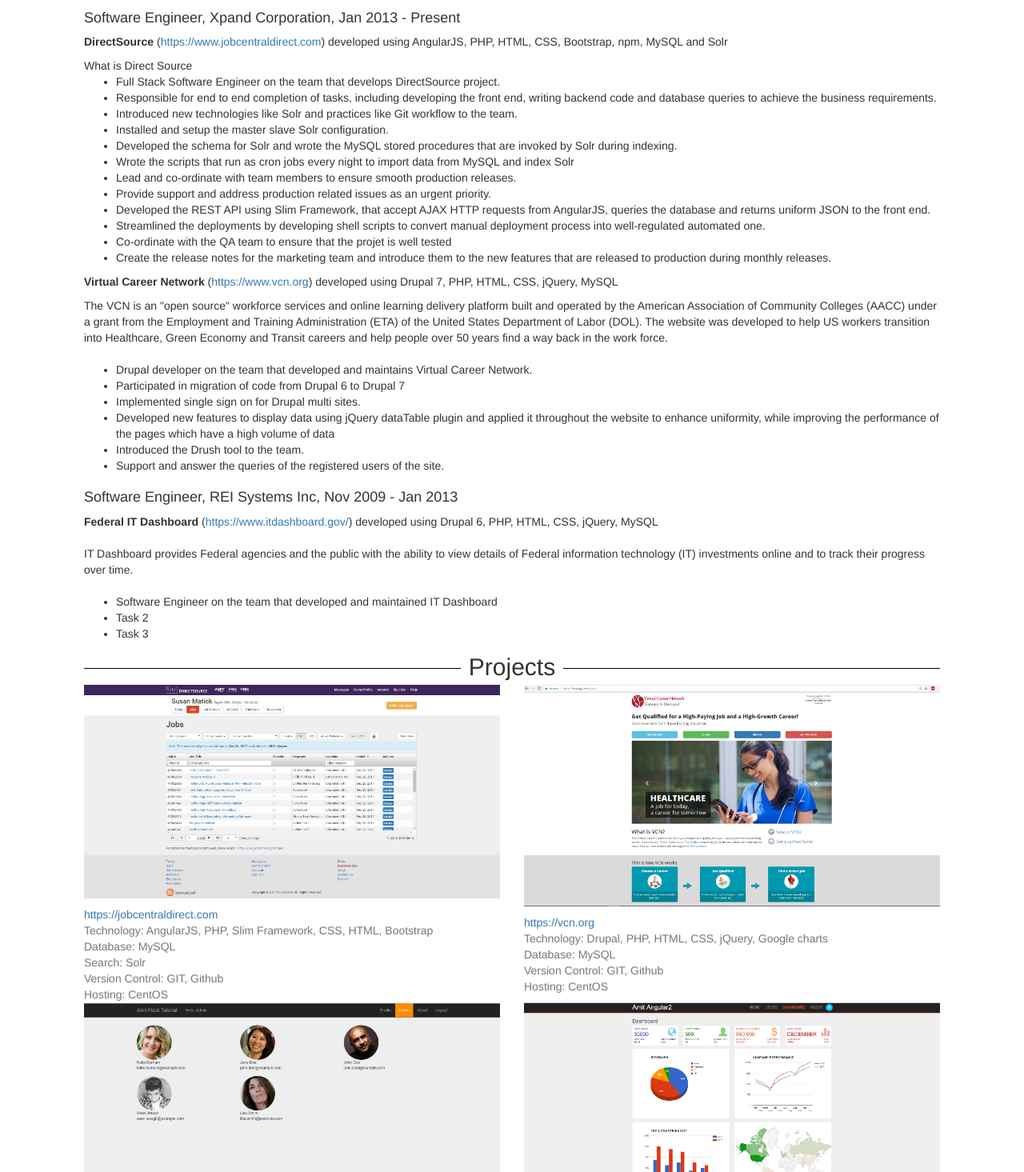
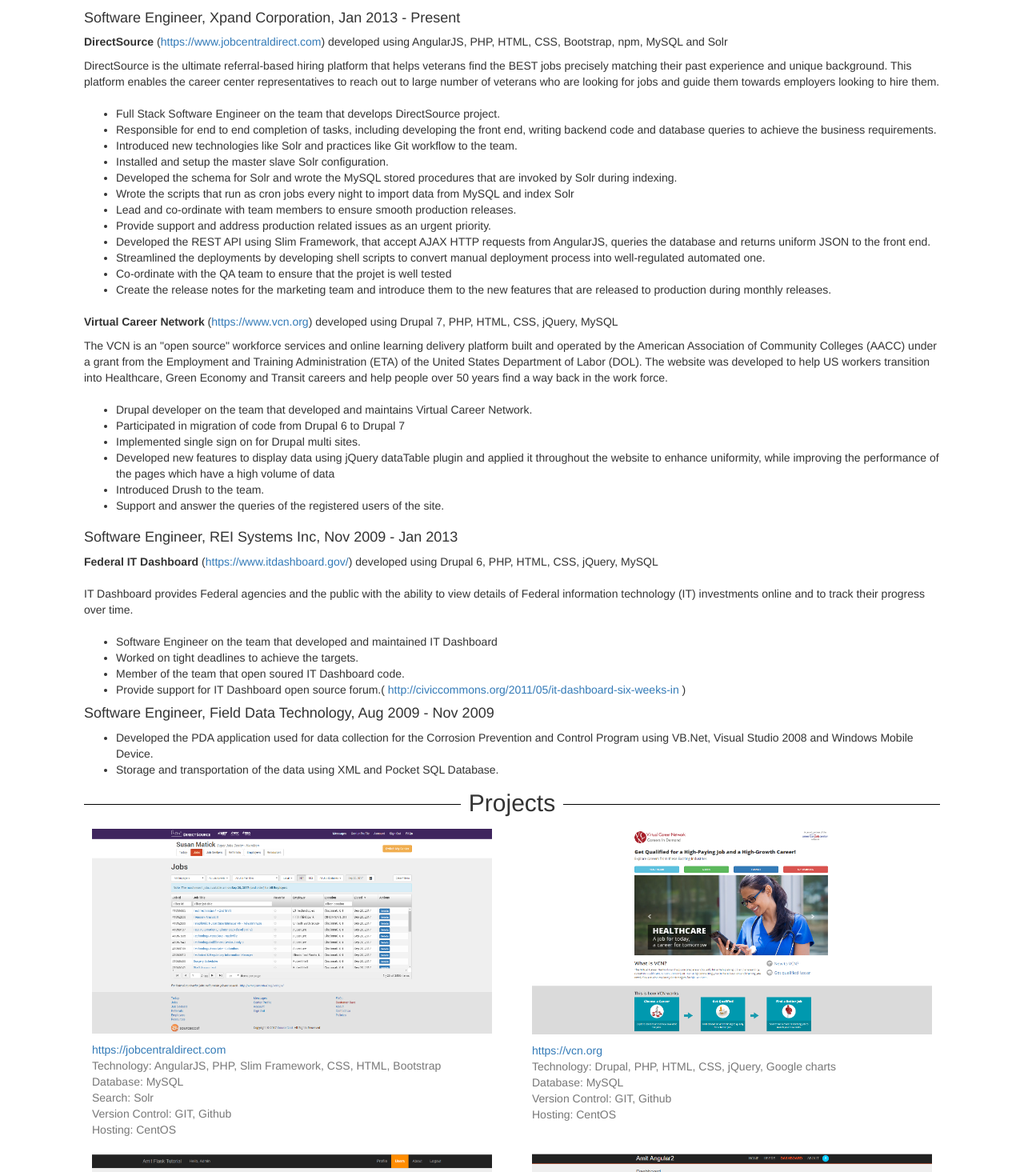
Before and after one commit to ahdeshmukh/portfolio, an Angular app: page / in a window 1280 px wide. Shown: the part 1025-2490 px from the top of the page at 80% size. Built offline with nearby package versions, Linux system fonts and the light colour scheme; what ng2-scroll-to would draw is missing.

Commit message:
updates - adding experience for REI and Field data tech

```diff
--- a/src/app/app.component.html
+++ b/src/app/app.component.html
@@ -124,11 +124,12 @@
   <h2 class="my-section-title"><span>Experience</span></h2>
   <div class="row">
     <div class="col-xs-12">
-      <div>
+      <div class="employment">
         <h4>Software Engineer, Xpand Corporation, Jan 2013 - Present</h4>
-        <div>
+        <div class="employment-projects">
           <p><span class="font-bold">DirectSource</span> (<a href="https://www.jobcentraldirect.com" target="_blank">https://www.jobcentraldirect.com</a>) developed using AngularJS, PHP, HTML, CSS, Bootstrap, npm, MySQL and Solr</p>
-          <div>What is Direct Source</div>
+          <div>DirectSource is the ultimate referral-based hiring platform that helps veterans find the BEST jobs precisely matching their past experience and unique background. This platform enables the career center representatives to reach out to large number of veterans who are looking for jobs and guide them towards employers looking to hire them.</div>
+          <div class="margin-top-20 margin-bottom-20">
             <ul>
               <li>Full Stack Software Engineer on the team that develops DirectSource project.</li>
               <li>Responsible for end to end completion of tasks, including developing the front end, writing backend code and database queries to achieve the business requirements.</li>
@@ -144,7 +145,8 @@
               <li>Create the release notes for the marketing team and introduce them to the new features that are released to production during monthly releases.</li>
             </ul>
           </div>
-        <div>
+        </div>
+        <div class="employment-projects">
           <p><span class="font-bold">Virtual Career Network</span> (<a href="https://www.vcn.org" target="_blank">https://www.vcn.org</a>) developed using Drupal 7, PHP, HTML, CSS, jQuery, MySQL</p>
           <div>The VCN is an "open source" workforce services and online learning delivery platform built and operated by the American Association of Community Colleges (AACC) under a grant from the Employment and Training Administration (ETA) of the United States Department of Labor (DOL). The website was developed to help US workers transition into Healthcare, Green Economy and Transit careers and help people over 50 years find a way back in the work force.</div>
           <div class="margin-top-20 margin-bottom-20">
@@ -153,21 +155,31 @@
               <li>Participated in migration of code from Drupal 6 to Drupal 7</li>
               <li>Implemented single sign on for Drupal multi sites.</li>
               <li>Developed new features to display data using jQuery dataTable plugin and applied it throughout the website to enhance uniformity, while improving the performance of the pages which have a high volume of data</li>
-              <li>Introduced the Drush tool to the team.</li>
+              <li>Introduced Drush to the team.</li>
               <li>Support and answer the queries of the registered users of the site.</li>
             </ul>
           </div>
         </div>
       </div>
-      <div>
+      <div class="employment">
         <h4>Software Engineer, REI Systems Inc, Nov 2009 - Jan 2013</h4>
-        <div>
+        <div class="employment-projects">
           <p><span class="font-bold">Federal IT Dashboard</span> (<a href="https://www.itdashboard.gov/" target="_blank">https://www.itdashboard.gov/</a>)  developed using Drupal 6, PHP, HTML, CSS, jQuery, MySQL</p>
           <div class="margin-top-20 margin-bottom-20">IT Dashboard provides Federal agencies and the public with the ability to view details of Federal information technology (IT) investments online and to track their progress over time.</div>
           <ul>
             <li>Software Engineer on the team that developed and maintained IT Dashboard</li>
-            <li>Task 2</li>
-            <li>Task 3</li>
+            <li>Worked on tight deadlines to achieve the targets.</li>
+            <li>Member of the team that open soured IT Dashboard code.</li>
+            <li>Provide support for IT Dashboard open source forum.( <a href="http://civiccommons.org/2011/05/it-dashboard-six-weeks-in" target="_blank">http://civiccommons.org/2011/05/it-dashboard-six-weeks-in</a> )</li>
+          </ul>
+        </div>
+       </div>
+       <div class="employment">
+        <h4>Software Engineer, Field Data Technology, Aug 2009 - Nov 2009</h4>
+        <div class="employment-projects">
+          <ul>
+            <li>Developed the PDA application used for data collection for the Corrosion Prevention and Control Program using VB.Net, Visual Studio 2008 and Windows Mobile Device.</li>
+            <li>Storage and transportation of the data using XML and Pocket SQL Database.</li>
           </ul>
         </div>
        </div>
@@ -179,6 +191,7 @@
   <h2 class="my-section-title"><span>Projects</span></h2>
   <div class="row">
     <div class="col-md-6">
+      <div class="padding-10">
         <a href="https://jobcentraldirect.com" target="_blank">
             <img class="img-responsive" src="{{directsource_image}}" />
         </a>
@@ -191,7 +204,9 @@
           <div>Hosting: CentOS</div>
         </div>
       </div>
+    </div>
     <div class="col-md-6">
+      <div class="padding-10">
         <a href="https://vcn.org" target="_blank">
           <img class="img-responsive" src="{{vcn_image}}" />
         </a>
@@ -204,8 +219,10 @@
         </div>
       </div>
     </div>
+  </div>
   <div class="row">
     <div class="col-md-6">
+      <div class="padding-10">
         <a href="http://flask-deshmukh-ah.herokuapp.com" target="_blank">
             <img class="img-responsive" src="{{flask_image}}" />
         </a>
@@ -217,7 +234,9 @@
           <div>Hosting: Heroku</div>
         </div>
       </div>
+    </div>
     <div class="col-md-6">
+      <div class="padding-10">
         <a href="https://angular2cli-f651c.firebaseapp.com/home" target="_blank">
           <img class="img-responsive" src="{{angular2_cli}}" />
         </a>
@@ -230,3 +249,4 @@
       </div>
     </div>
   </div>
+</div>
--- a/src/styles.css
+++ b/src/styles.css
@@ -4,6 +4,9 @@
 }
 .center-text {
 	text-align: center;
+}
+.padding-10 {
+	padding: 10px;
 }
 .padding-left-15 {
 	padding-left: 15px;
```
Also changed, not shown: src/assets/images/projects/vcn.png. Lines whose indentation alone changed are shown as unchanged.
